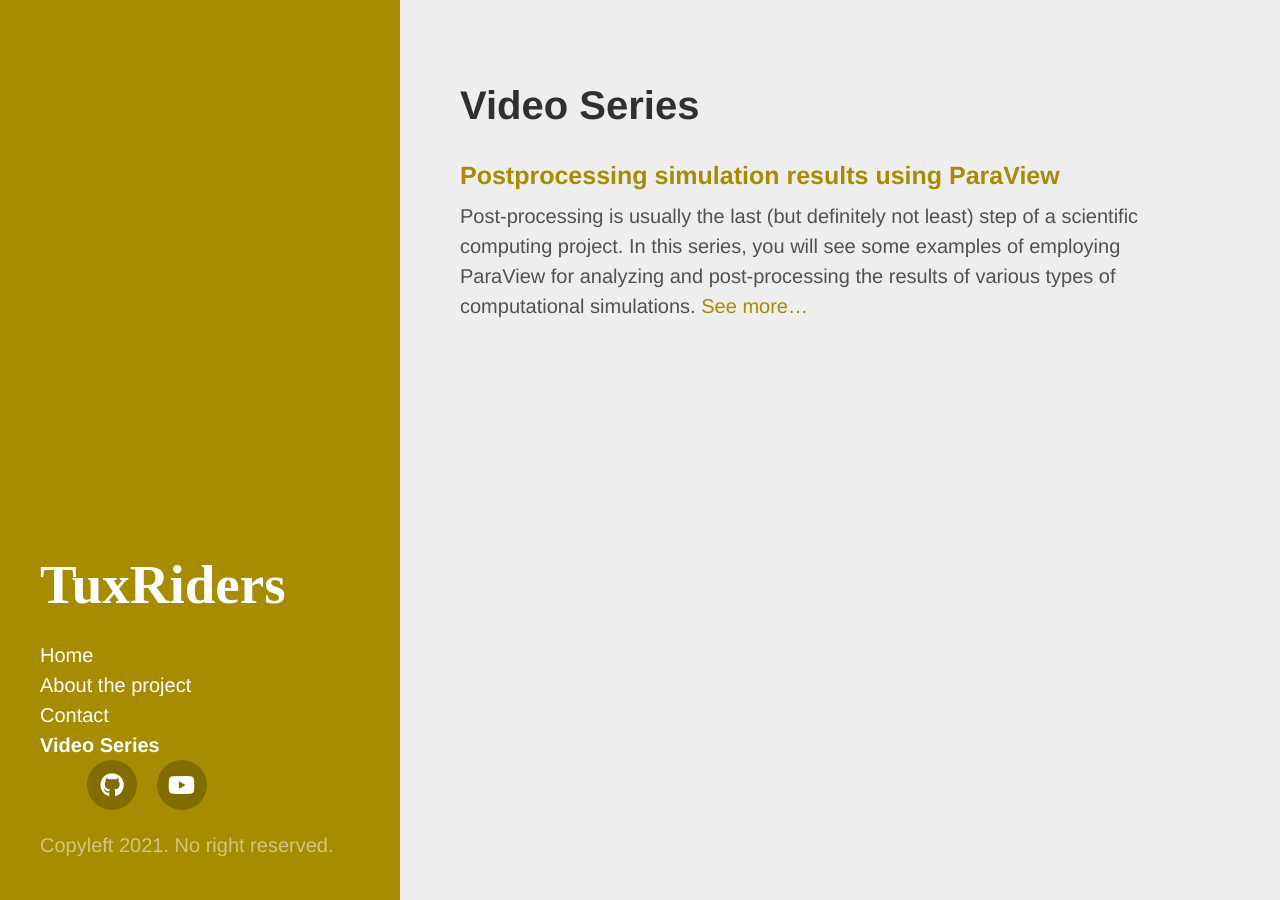
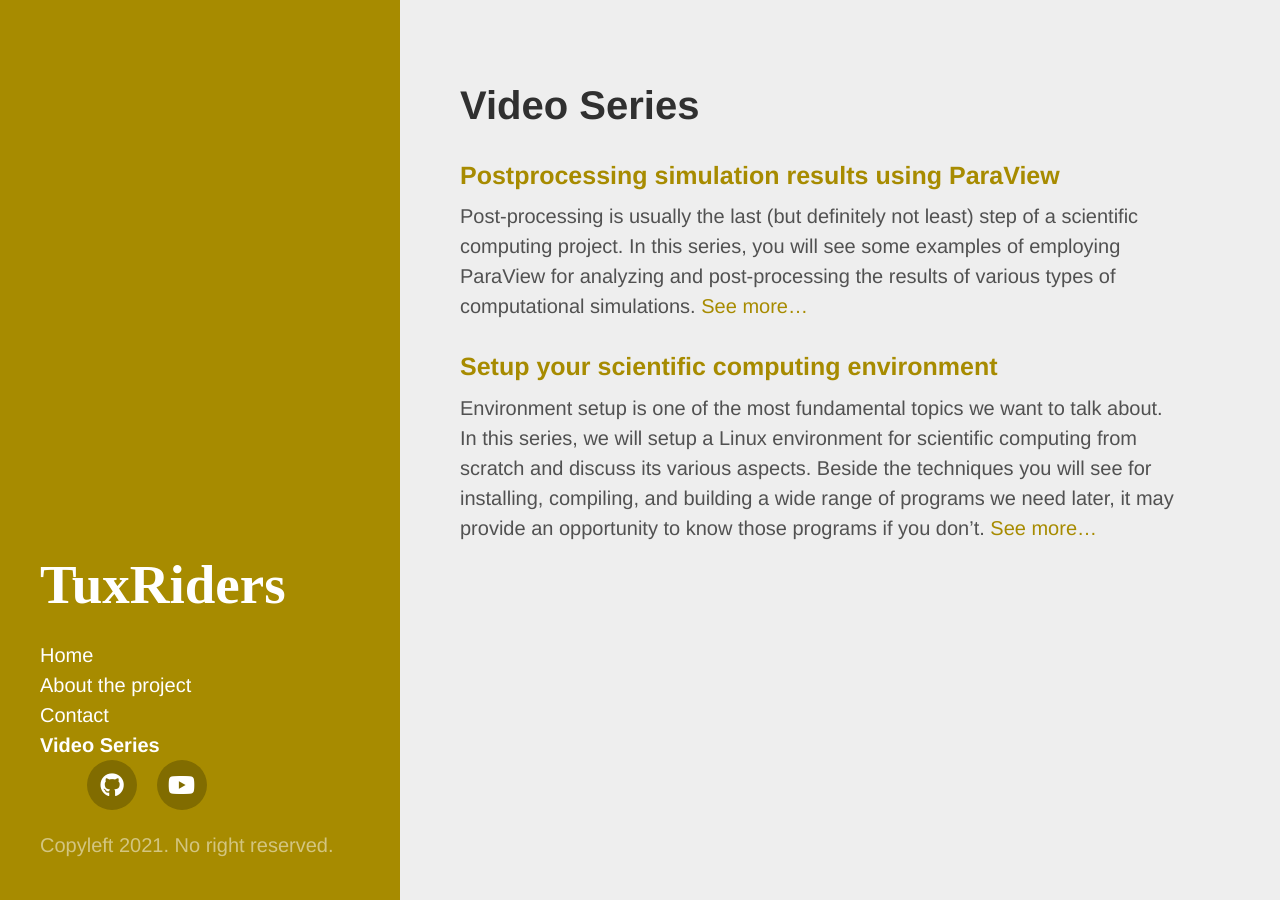
Before and after one commit to TuxRiders/tuxriders.github.io, a Jekyll site: the page built from videos.md, in a window 1280 px wide. Built offline with Jekyll 4.4.1, drawn with Linux system fonts in a browser that asks for light colours; nearby versions of some CDN libraries; some web fonts are replaced.

Commit message:
add setup series to the list of videos

```diff
--- a/videos.md
+++ b/videos.md
@@ -7,3 +7,8 @@ inmenu: yes
 ### [Postprocessing simulation results using ParaView](postprocessing)
 
 Post-processing is usually the last (but definitely not least) step of a scientific computing project. In this series, you will see some examples of employing ParaView for analyzing and post-processing the results of various types of computational simulations. [See more...](postprocessing)
+
+
+### [Setup your scientific computing environment](setup)
+
+Environment setup is one of the most fundamental topics we want to talk about. In this series, we will setup a Linux environment for scientific computing from scratch and discuss its various aspects. Beside the techniques you will see for installing, compiling, and building a wide range of programs we need later, it may provide an opportunity to know those programs if you don’t.  [See more...](setup)
```
Also changed, not shown: videos/setup.md (+1 -1 lines).
